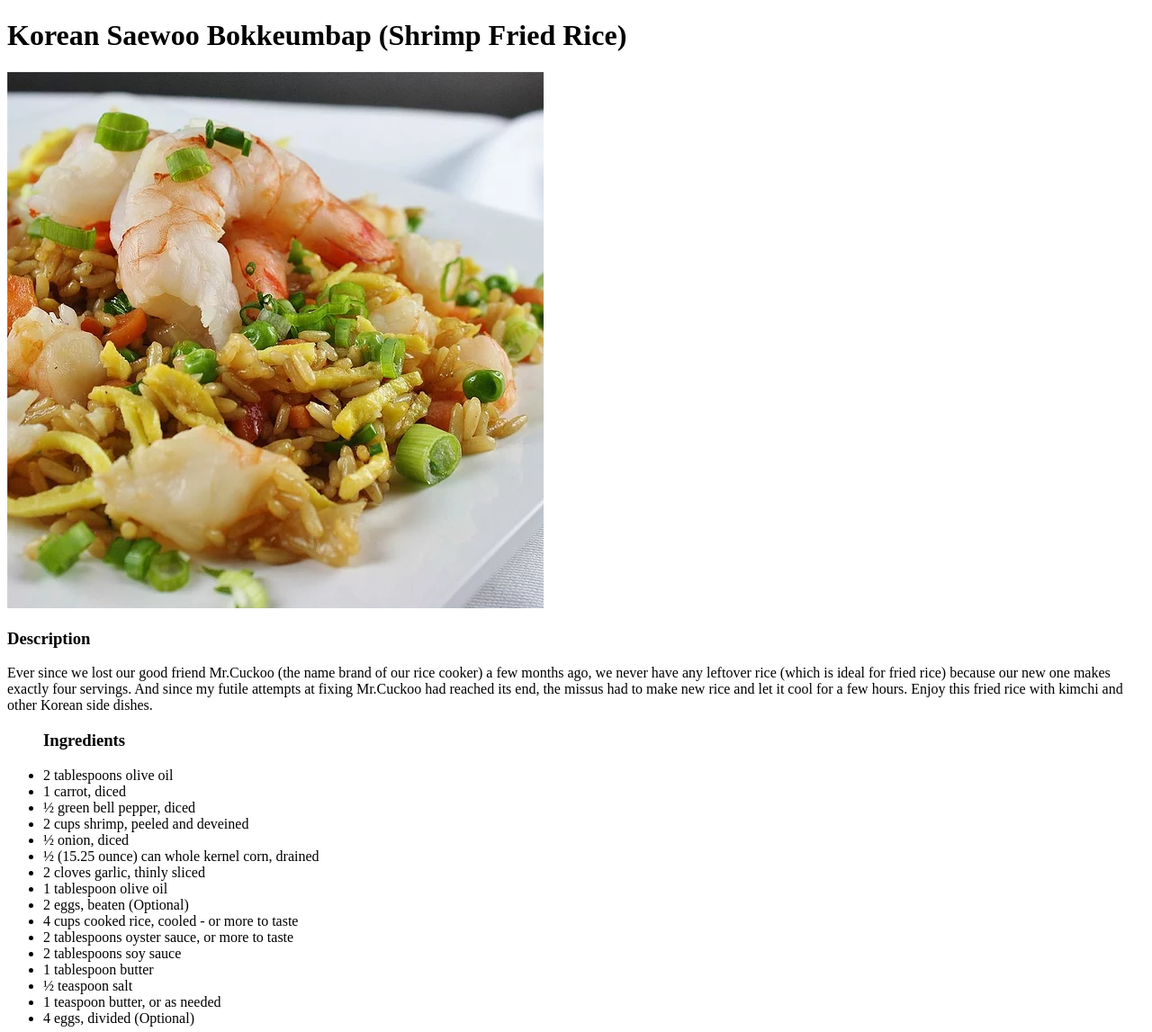
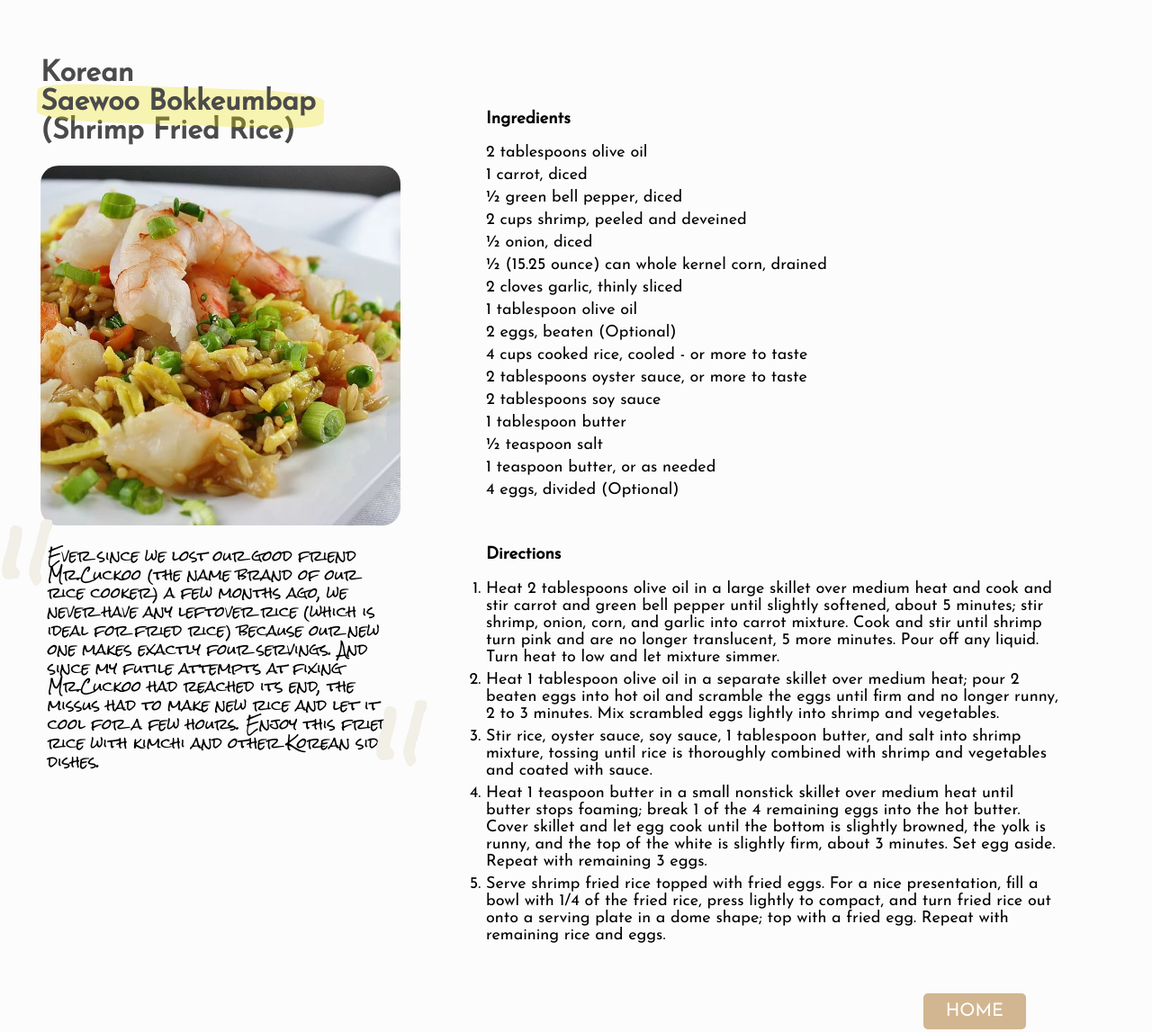
Before and after one commit to emilyPhee/odin-recipes, a plain HTML site: page recipes/shrimp-fried-rice.html in a window 1280 px wide. Shown: the top 1147 px of the page at 90% size. Drawn offline with Linux system fonts and the light colour scheme.

Commit message:
Add style for recipes pages

```diff
--- a/recipes/recipes-style.css
+++ b/recipes/recipes-style.css
@@ -28,6 +28,7 @@
   line-height: 1.3;
   margin: 0;
   padding: 0.5rem;
+  margin-top: 12px;
 }
 
 .quote:before,
--- a/recipes/shrimp-fried-rice.html
+++ b/recipes/shrimp-fried-rice.html
@@ -5,21 +5,33 @@
     <meta http-equiv="X-UA-Compatible" content="IE=edge" />
     <meta name="viewport" content="width=device-width, initial-scale=1.0" />
     <title>Shrimp Fried Rice Receipe</title>
+    <link rel="stylesheet" href="./recipes-style.css" />
   </head>
   <body>
-    <h1>Korean Saewoo Bokkeumbap (Shrimp Fried Rice)</h1>
+    <div class="main-container">
+      <div class="img-container">
+        <div id="recipe-heading">
+          <h1>
+            Korean<span class="highlight-container"
+              ><span class="highlight"> Saewoo Bokkeumbap</span></span
+            >
+            (Shrimp Fried Rice)
+          </h1>
+        </div>
         <img src="../img/shrimp-fried-rice.jpg" alt="Shrimp Fried Rice" />
-    <h3>Description</h3>
-    <p>
-      Ever since we lost our good friend Mr.Cuckoo (the name brand of our rice
-      cooker) a few months ago, we never have any leftover rice (which is ideal
-      for fried rice) because our new one makes exactly four servings. And since
-      my futile attempts at fixing Mr.Cuckoo had reached its end, the missus had
-      to make new rice and let it cool for a few hours. Enjoy this fried rice
-      with kimchi and other Korean side dishes.
-    </p>
-
-    <ul>
+        <blockquote class="quote">
+          Ever since we lost our good friend Mr.Cuckoo (the name brand of our
+          rice cooker) a few months ago, we never have any leftover rice (which
+          is ideal for fried rice) because our new one makes exactly four
+          servings. And since my futile attempts at fixing Mr.Cuckoo had reached
+          its end, the missus had to make new rice and let it cool for a few
+          hours. Enjoy this fried rice with kimchi and other Korean side dishes.
+        </blockquote>
+      </div>
+      <div class="right-section">
+        <div class="description-container">
+          <div class="ingredients">
+            <ul class="line-height">
               <h3>Ingredients</h3>
               <li>2 tablespoons olive oil</li>
               <li>1 carrot, diced</li>
@@ -38,41 +50,49 @@
               <li>1 teaspoon butter, or as needed</li>
               <li>4 eggs, divided (Optional)</li>
             </ul>
-
-    <ol>
+          </div>
+          <div class="directions">
+            <ol class="line-height">
               <h3>Directions</h3>
               <li>
-        Heat 2 tablespoons olive oil in a large skillet over medium heat and
-        cook and stir carrot and green bell pepper until slightly softened,
-        about 5 minutes; stir shrimp, onion, corn, and garlic into carrot
-        mixture. Cook and stir until shrimp turn pink and are no longer
-        translucent, 5 more minutes. Pour off any liquid. Turn heat to low and
-        let mixture simmer.
+                Heat 2 tablespoons olive oil in a large skillet over medium heat
+                and cook and stir carrot and green bell pepper until slightly
+                softened, about 5 minutes; stir shrimp, onion, corn, and garlic
+                into carrot mixture. Cook and stir until shrimp turn pink and
+                are no longer translucent, 5 more minutes. Pour off any liquid.
+                Turn heat to low and let mixture simmer.
               </li>
               <li>
-        Heat 1 tablespoon olive oil in a separate skillet over medium heat; pour
-        2 beaten eggs into hot oil and scramble the eggs until firm and no
-        longer runny, 2 to 3 minutes. Mix scrambled eggs lightly into shrimp and
-        vegetables.
+                Heat 1 tablespoon olive oil in a separate skillet over medium
+                heat; pour 2 beaten eggs into hot oil and scramble the eggs
+                until firm and no longer runny, 2 to 3 minutes. Mix scrambled
+                eggs lightly into shrimp and vegetables.
               </li>
               <li>
-        Stir rice, oyster sauce, soy sauce, 1 tablespoon butter, and salt into
-        shrimp mixture, tossing until rice is thoroughly combined with shrimp
-        and vegetables and coated with sauce.
+                Stir rice, oyster sauce, soy sauce, 1 tablespoon butter, and
+                salt into shrimp mixture, tossing until rice is thoroughly
+                combined with shrimp and vegetables and coated with sauce.
               </li>
               <li>
-        Heat 1 teaspoon butter in a small nonstick skillet over medium heat
-        until butter stops foaming; break 1 of the 4 remaining eggs into the hot
-        butter. Cover skillet and let egg cook until the bottom is slightly
-        browned, the yolk is runny, and the top of the white is slightly firm,
-        about 3 minutes. Set egg aside. Repeat with remaining 3 eggs.
+                Heat 1 teaspoon butter in a small nonstick skillet over medium
+                heat until butter stops foaming; break 1 of the 4 remaining eggs
+                into the hot butter. Cover skillet and let egg cook until the
+                bottom is slightly browned, the yolk is runny, and the top of
+                the white is slightly firm, about 3 minutes. Set egg aside.
+                Repeat with remaining 3 eggs.
               </li>
               <li>
-        Serve shrimp fried rice topped with fried eggs. For a nice presentation,
-        fill a bowl with 1/4 of the fried rice, press lightly to compact, and
-        turn fried rice out onto a serving plate in a dome shape; top with a
-        fried egg. Repeat with remaining rice and eggs.
+                Serve shrimp fried rice topped with fried eggs. For a nice
+                presentation, fill a bowl with 1/4 of the fried rice, press
+                lightly to compact, and turn fried rice out onto a serving plate
+                in a dome shape; top with a fried egg. Repeat with remaining
+                rice and eggs.
               </li>
             </ol>
+          </div>
+          <a class="home-link" href="../index.html">HOME</a>
+        </div>
+      </div>
+    </div>
   </body>
 </html>
```
Also changed, not shown: recipes/guacamole.html (+32 -12 lines), recipes/lasagna.html (+1 -1 lines). Lines whose indentation alone changed are shown as unchanged.
